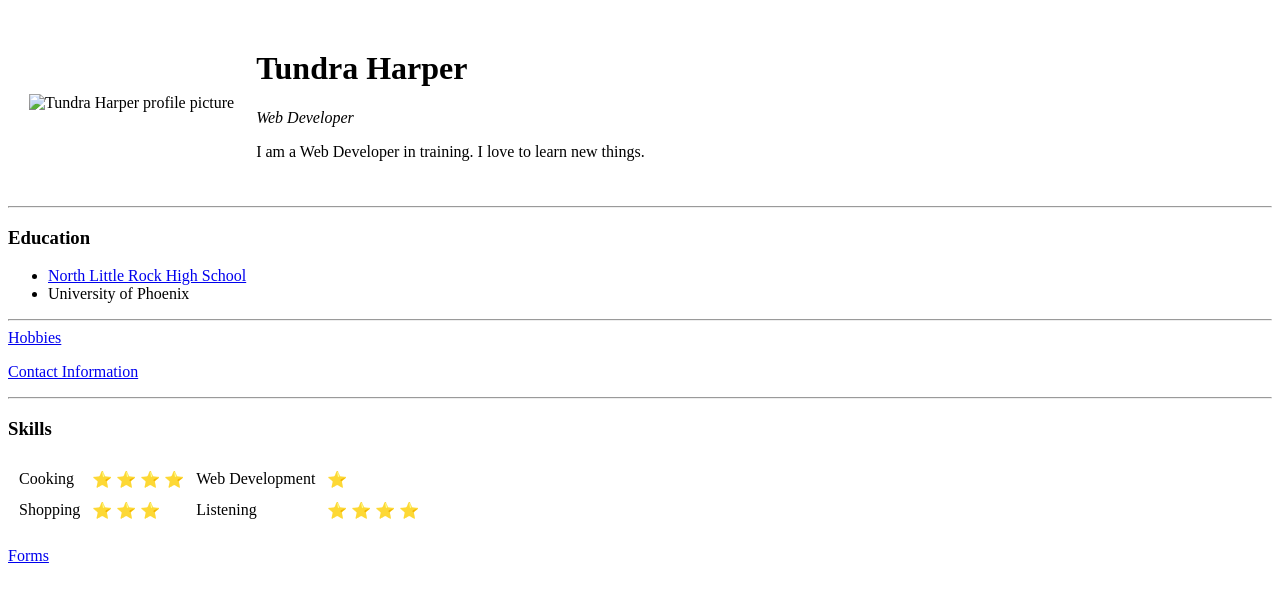
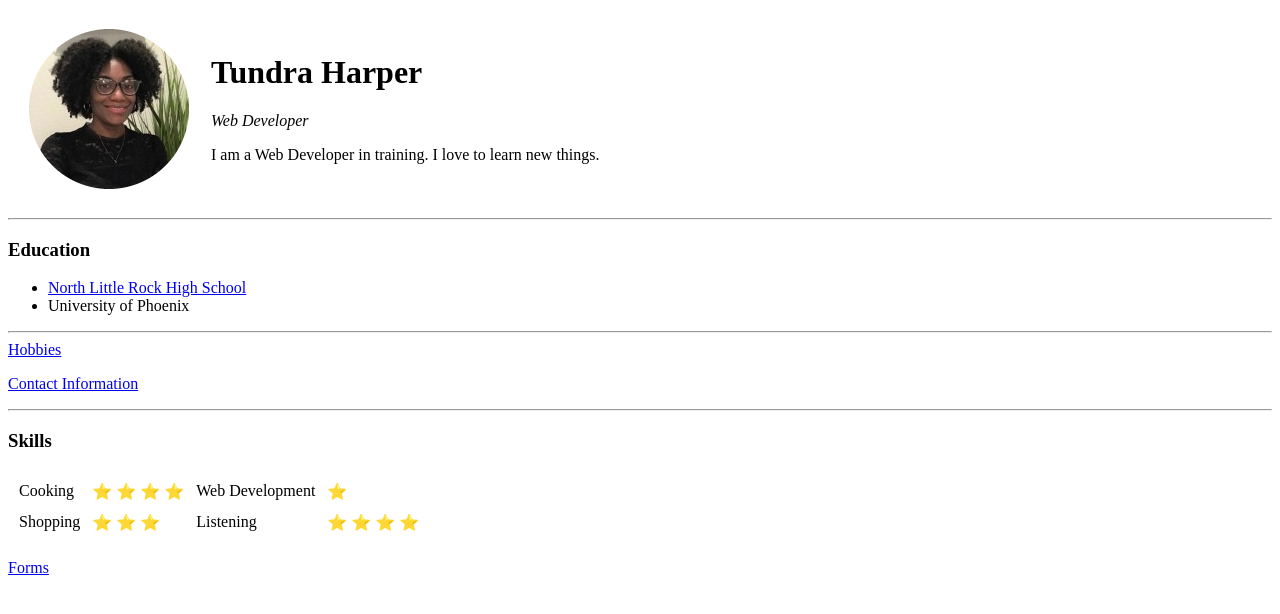
Before and after one commit to tdharp/cv, a plain HTML site: page index.html in a window 1280 px wide. Drawn offline with Linux system fonts and the light colour scheme.

Commit message:
Update and rename Index.html to index.html

```diff
--- a/Index.html
+++ b/index.html
@@ -1,4 +1,3 @@
-<!DOCTYPE html>
 <html lang="en" dir="ltr">
 
 <head>
@@ -9,7 +8,7 @@
 <body>
   <table cellspacing="20">
     <tr>
-      <td><img src="1638911017410-modified.png" alt="Tundra Harper profile picture"></td>
+      <td><img src="images/1638911017410-modified.png" alt="Tundra Harper profile picture"></td>
       <td><h1>Tundra Harper</h1>
       <p><em>Web Developer</em></p>
       <p>I am a Web Developer in training. I love to learn new things.</p>
```
